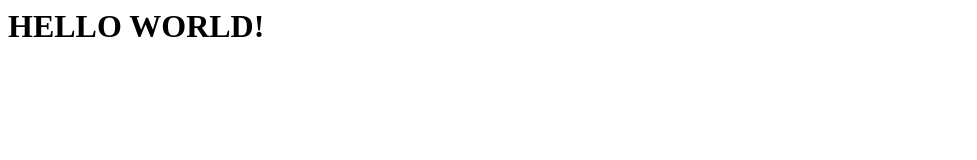
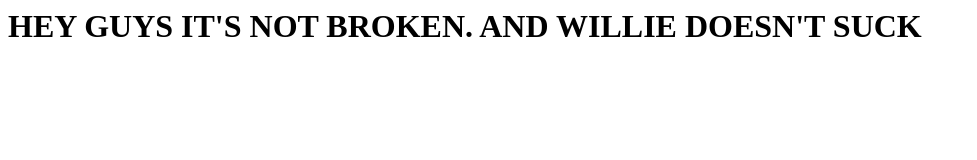
Before and after one commit to santiii9/aguacaliente.github.io, a plain HTML site: page index.html in a window 1280 px wide. Shown: the whole page, without its empty margins (0-977 px from the left). Drawn offline with Linux system fonts and the light colour scheme.

Commit message:
Sydney's first commit

```diff
--- a/index.html
+++ b/index.html
@@ -3,5 +3,5 @@
 </head>
 
 <body>
-<h1>HELLO WORLD!</h1>
+  <h1>HEY GUYS IT'S NOT BROKEN. AND WILLIE DOESN'T SUCK</h1>
 </body>
```
